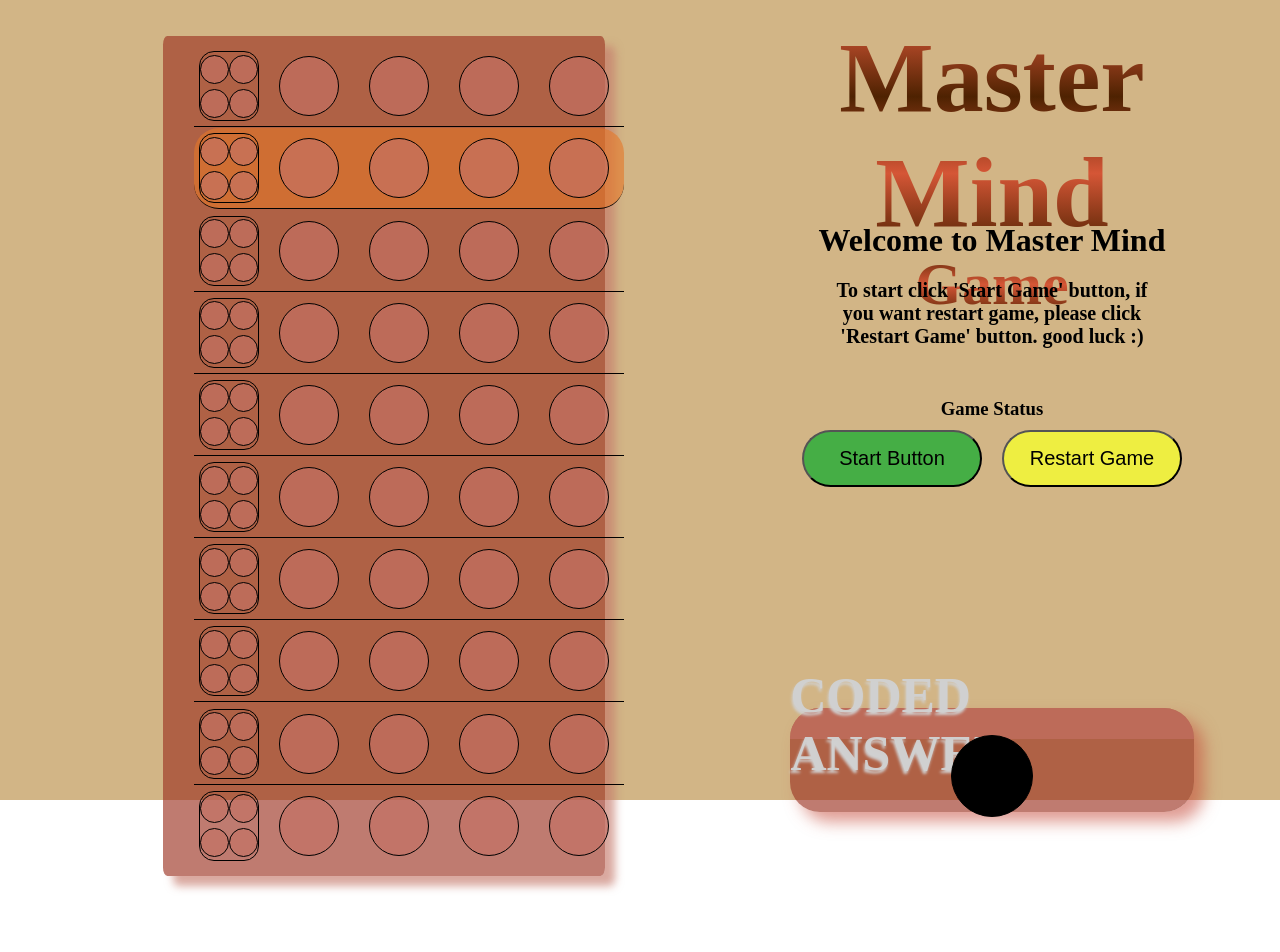
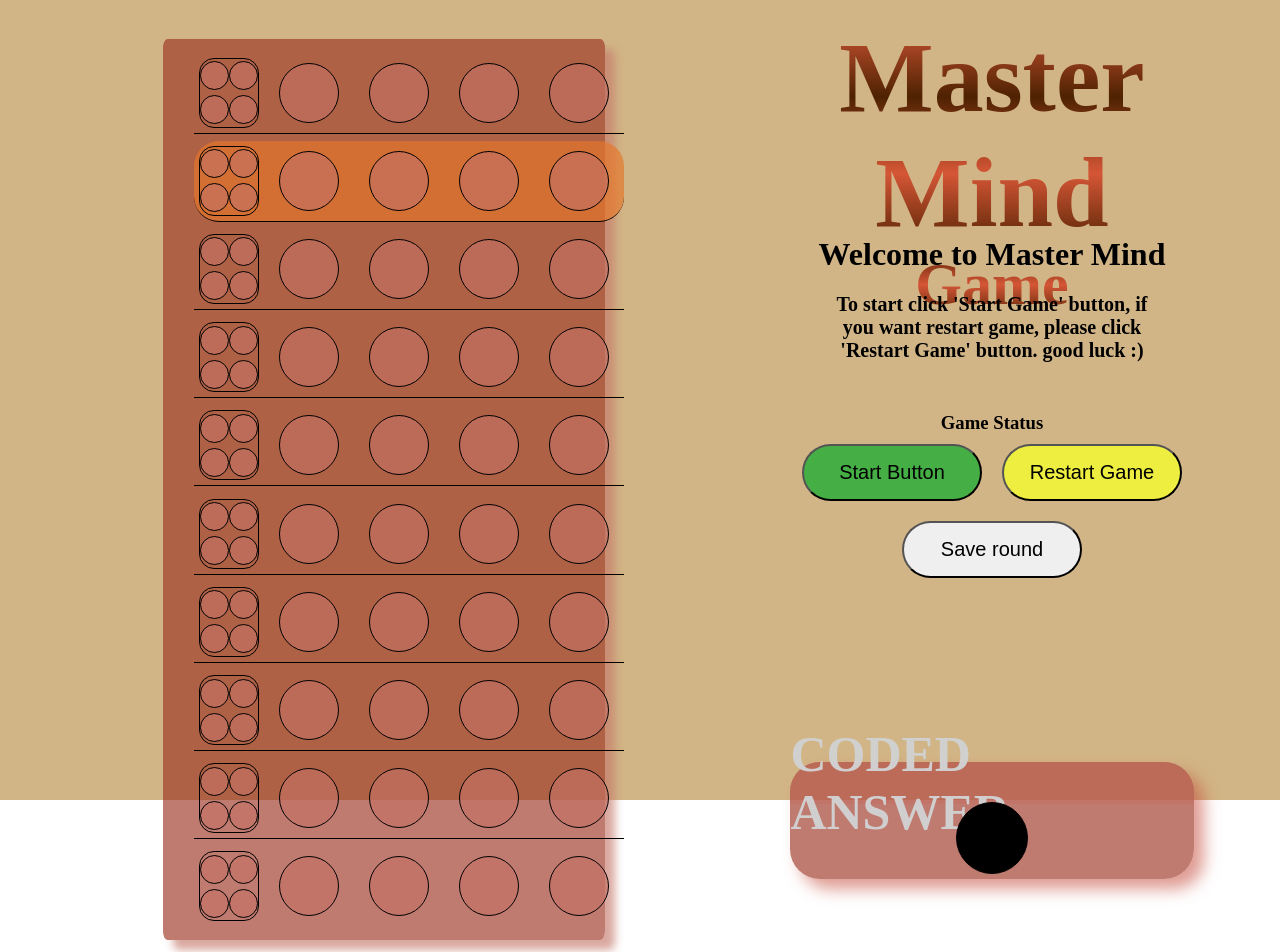
Before and after one commit to TomekBekus02/Master-Mind---Game, a React (Vite) app: page / in a window 1280 px wide. Shown: the top 952 px of the page. Before the commit the page ends 912 px from the top, so only its background shows below. Built offline with nearby package versions, Linux system fonts and the light colour scheme.

Commit message:
for save

```diff
--- a/src/Components/MainBoard/BoardRow/BoardRow.jsx
+++ b/src/Components/MainBoard/BoardRow/BoardRow.jsx
@@ -11,7 +11,7 @@ export default function BoardRow({id}){
     const {dataGame, IdRound} = useContext(GameContex);
 
     return (
-        <div className={`RowContainer ${id==dataGame[IdRound].round ? 'active' : null}`}>
+        <div className={`RowContainer ${id==dataGame[IdRound>0 ? IdRound-1 : IdRound].round && IdRound != 0 ? 'active' : null}`}>
             <ColorsAccuracy />
             <ColorsDecode id={id}/>
         </div>
--- a/src/Components/MainBoard/BoardRow/ColorsDecode/ColorsDecode.jsx
+++ b/src/Components/MainBoard/BoardRow/ColorsDecode/ColorsDecode.jsx
@@ -8,10 +8,10 @@ export default function ColorsDecode({id}){
     const {dataGame, IdRound} = useContext(GameContex);
     return (
         <div className="Colors-container">
-            <button className={`color-button ${id==dataGame[IdRound].round ? null : 'disabled'}`}></button>
-            <button className={`color-button ${id==dataGame[IdRound].round ? null : 'disabled'}`}></button>
-            <button className={`color-button ${id==dataGame[IdRound].round ? null : 'disabled'}`}></button>
-            <button className={`color-button ${id==dataGame[IdRound].round ? null : 'disabled'}`}></button>
+            <button className={`color-button ${id==dataGame[IdRound>0 ? IdRound-1 : IdRound].round && IdRound != 0 ? null : 'disabled'}`}></button>
+            <button className={`color-button ${id==dataGame[IdRound>0 ? IdRound-1 : IdRound].round && IdRound != 0 ? null : 'disabled'}`}></button>
+            <button className={`color-button ${id==dataGame[IdRound>0 ? IdRound-1 : IdRound].round && IdRound != 0 ? null : 'disabled'}`}></button>
+            <button className={`color-button ${id==dataGame[IdRound>0 ? IdRound-1 : IdRound].round && IdRound != 0 ? null : 'disabled'}`}></button>
         </div>
     )
 }
--- a/src/Components/MainBoard/MainBoard.jsx
+++ b/src/Components/MainBoard/MainBoard.jsx
@@ -6,7 +6,6 @@ export default function MainBoard({currentRound}){
         <div className="main-board-Container">
             <div className="board">
                 <div className="Rows-Container">
-                    <BoardRow id={0}/>
                     <BoardRow id={1}/>
                     <BoardRow id={2}/>
                     <BoardRow id={3}/>
@@ -16,6 +15,7 @@ export default function MainBoard({currentRound}){
                     <BoardRow id={7}/>
                     <BoardRow id={8}/>
                     <BoardRow id={9}/>
+                    <BoardRow id={10}/>
                 </div>
             </div>
         </div>
--- a/src/Components/SideDesktop/BotAnswer/BotAnswer.css
+++ b/src/Components/SideDesktop/BotAnswer/BotAnswer.css
@@ -2,7 +2,7 @@
     display: grid;
     grid-template-rows: 30% 70%;
     background-color: rgba(157, 51, 34, 0.649);
-    height: 25%;
+    height: 30%;
     width: 90%;
     margin-bottom: 100px;
     border-radius: 30px;
@@ -15,23 +15,22 @@
     background-color: rgba(196, 114, 101, 0.649);
     border-radius: 30px 30px 0 0;
     width: 100%;
+    height: 120%;
 }
 .resultHeader h1{
     text-transform: uppercase;
     font-size: 50px;
     font-weight: 800;
     color: rgba(208, 208, 208, 0.979);
-    text-shadow: -1px 3px 3px rgb(208, 208, 208);
 }
 .codedColorsContainer{
     display: flex;
     align-items: center;
     justify-content: center;
-
 }
 .color-result{
-    width: 80px;
-    height: 80px;
+    width: 70px;
+    height: 70px;
     border-radius: 50%;
     border: 1px solid black;
     margin: 0 20px 0 20px;
--- a/src/Components/SideDesktop/RestartButton/RestartButton.jsx
+++ b/src/Components/SideDesktop/RestartButton/RestartButton.jsx
@@ -6,8 +6,6 @@ export default function RestartButton(){
     const {IdRound} = useContext(GameContex);
 
     return (
-        <div>
-            <button className="restart-button">Restart Game</button>
-        </div>
+        <button className="restart-button">Restart Game</button>
     )
 }
--- /dev/null
+++ b/src/Components/SideDesktop/SaveRoundButton/SaveRoundButton.jsx
@@ -0,0 +1,6 @@
+import './SaveRoundButton.css';
+export default function SaveButton(){
+    return(
+        <button className="saveRoundButton">Save round</button>
+    )
+}
--- a/src/Components/SideDesktop/SideDesktop.jsx
+++ b/src/Components/SideDesktop/SideDesktop.jsx
@@ -2,6 +2,7 @@
 import BotAnswer from './BotAnswer/BotAnswer'
 import StartButton from './StartButton/StartButton'
 import RestartButton from './RestartButton/RestartButton'
+import SaveRoundButton from './SaveRoundButton/SaveRoundButton'
 import './SideDesktop.css'
 
 export default function SideDesktop(){
@@ -21,6 +22,9 @@ export default function SideDesktop(){
                     <StartButton/>
                     <RestartButton/>
                 </div>
+                <div className="saveRoundContainer">
+                    <SaveRoundButton/>
+                </div>
 
 
             </div>
--- a/src/Components/SideDesktop/StartButton/StartButton.jsx
+++ b/src/Components/SideDesktop/StartButton/StartButton.jsx
@@ -6,8 +6,6 @@ export default function StartButton(){
     const {IdRound} = useContext(GameContex);
 
     return(
-        <div>
-            <button className="start-button">Start Button</button>
-        </div>
+        <button className="start-button">Start Button</button>
     )
 }
--- a/src/Components/source/gameContex.jsx
+++ b/src/Components/source/gameContex.jsx
@@ -7,7 +7,7 @@ export const GameProvider = ({children}) => {
     const [dataGame, setDataGame] = useState(data); // dataGame from
     const colors = ['red', 'blue', 'green', 'yellow', 'black', 'white']; // possible colors in this game
 
-    const [IdRound, setIdRound] = useState(0); // show and set current round 1-10
+    const [IdRound, setIdRound] = useState(2); // show and set current round 1-10
     const handleRound = () => setIdRound(prevRound => (prevRound < 10 ? prevRound + 1 : prevRound)); // function that handles rounds
 
 
```
Also changed, not shown: src/Components/SideDesktop/SaveRoundButton/SaveRoundButton.css (added).
